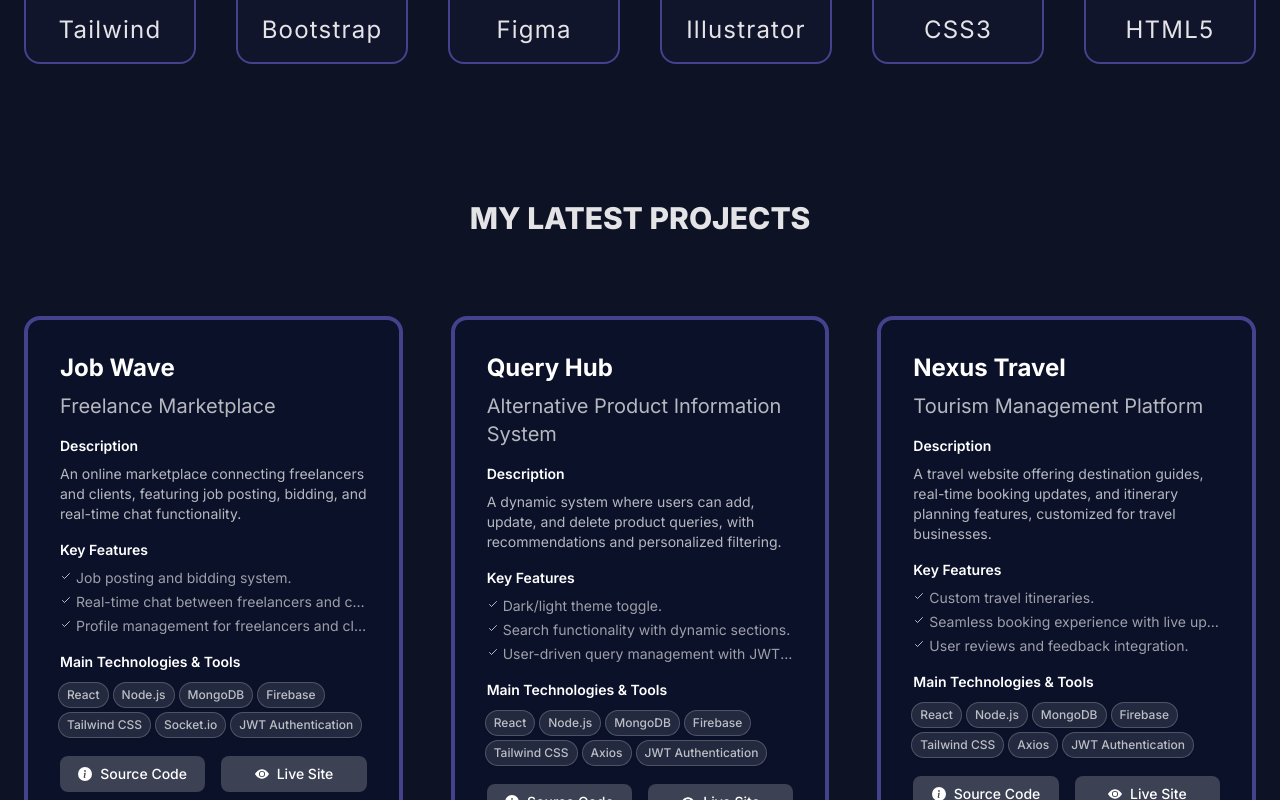
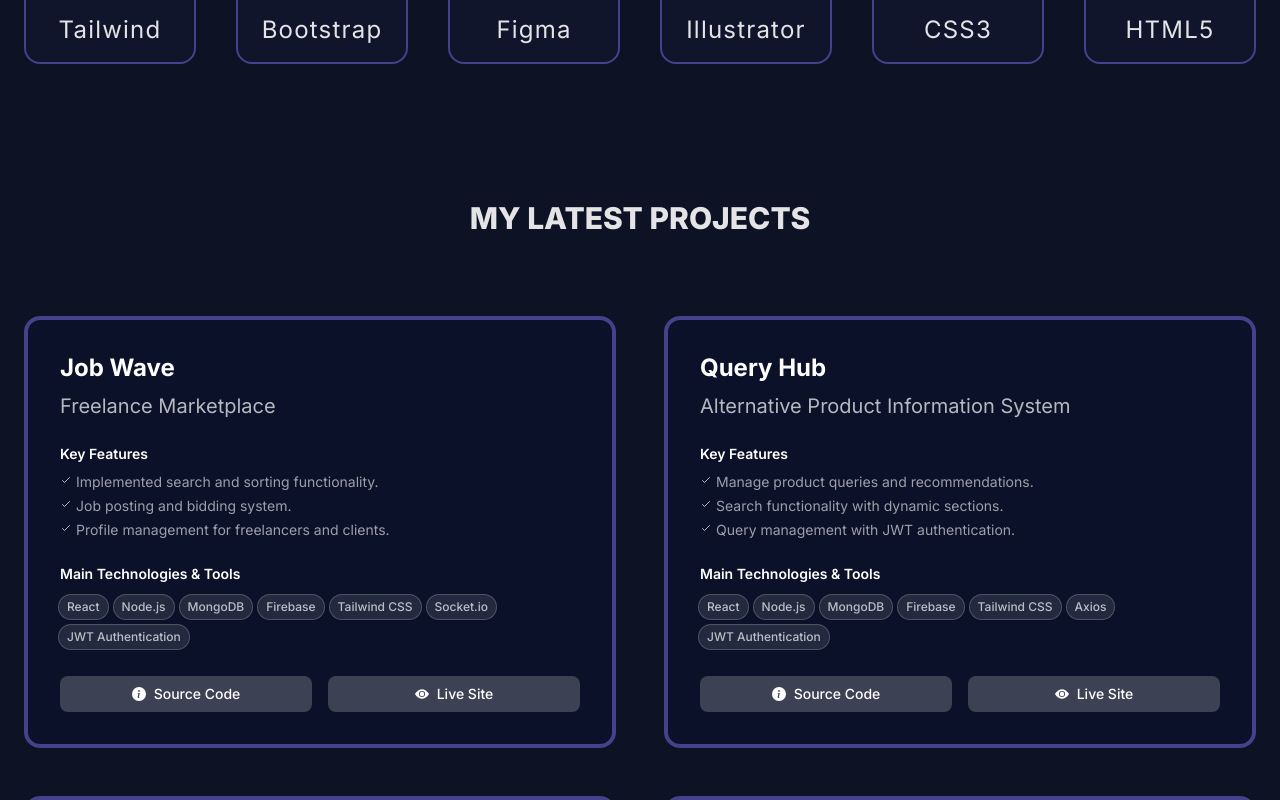
Before and after one commit to alamin6688/portfolio, a React (Vite) app: page / in a window 1280 px wide. Shown: the part 2000-2800 px from the top of the page. Built offline with nearby package versions, Linux system fonts and the light colour scheme.

Commit message:
Bug fixed

```diff
--- a/src/Components/Blogs/Blogs.jsx
+++ b/src/Components/Blogs/Blogs.jsx
@@ -8,7 +8,7 @@ const Blogs = () => {
         <h1 className="text-2xl md:text-3xl font-extrabold text-center uppercase py-4 md:py-8 text-zinc-200 tracking-wider mb-10">
           Blogs
         </h1>
-        <div>
+        <div data-aos="zoom-out" data-aos-duration="2000">
           <article className="flex transition bg-[#0D1224] shadow-[0_0_30px_rgba(127,72,230,0.5)] rounded-lg">
             <div className="rotate-180 p-2 [writing-mode:_vertical-lr]">
               <time
--- a/src/Components/Skills/Skills.jsx
+++ b/src/Components/Skills/Skills.jsx
@@ -84,7 +84,7 @@ const Skills = () => {
           {skills.map((skill) => (
             <div
               key={skill.id}
-              className="flex flex-col items-center justify-center gap-4 bg-[#11152C] rounded-2xl overflow-hidden relative border-2 border-[#45428d] hover:border-[#7f48e6] hover:shadow-[0_0_30px_rgba(127,72,230,0.2)] duration-300 hover:scale-[1.15] transition-all p-4" data-aos="zoom-in-up" data-aos-duration="1000"
+              className="flex flex-col items-center justify-center gap-4 bg-[#11152C] rounded-2xl overflow-hidden relative border-2 border-[#45428d] hover:border-[#7f48e6] hover:shadow-[0_0_30px_rgba(127,72,230,0.2)] duration-300 hover:scale-[1.15] transition-all p-4" data-aos="zoom-in-up" data-aos-duration="1500"
               data-aos-delay={skill.id * 100} // Adding delay based on skill id
             >
               <img src={skill.image} alt={skill.name} className="w-16" />
--- a/src/Components/Works/Works.jsx
+++ b/src/Components/Works/Works.jsx
@@ -6,10 +6,10 @@ const projects = [
     websiteName: "Job Wave",
     title: "Freelance Marketplace",
     description:
-      "An online marketplace connecting freelancers and clients, featuring job posting, bidding, and real-time chat functionality.",
+      "An online marketplace connecting freelancers and clients, featuring job posting, bidding and real-time chat functionality.",
     features: [
+      "Implemented search and sorting functionality.",
       "Job posting and bidding system.",
-      "Real-time chat between freelancers and clients.",
       "Profile management for freelancers and clients.",
     ],
     liveLink: "https://job-wave.netlify.app",
@@ -24,9 +24,9 @@ const projects = [
     description:
       "A dynamic system where users can add, update, and delete product queries, with recommendations and personalized filtering.",
     features: [
-      "Dark/light theme toggle.",
+      "Manage product queries and recommendations.",
       "Search functionality with dynamic sections.",
-      "User-driven query management with JWT authentication.",
+      "Query management with JWT authentication.",
     ],
     liveLink: "https://query-hub-web.netlify.app",
     sourceCode: "https://github.com/alamin6688/query-hub.git",
@@ -34,33 +34,32 @@ const projects = [
     tools: ["Tailwind CSS", "Axios", "JWT Authentication"],
     status: "Completed",
   },
-  {
-    websiteName: "Nexus Travel",
-    title: "Tourism Management Platform",
-    description:
-      "A travel website offering destination guides, real-time booking updates, and itinerary planning features, customized for travel businesses.",
-    features: [
-      "Custom travel itineraries.",
-      "Seamless booking experience with live updates.",
-      "User reviews and feedback integration.",
-    ],
-    liveLink: "https://nexus-travel.netlify.app",
-    sourceCode: "https://github.com/alamin6688/nexus-travel-client.git",
-    technologies: ["React", "Node.js", "MongoDB", "Firebase"],
-    tools: ["Tailwind CSS", "Axios", "JWT Authentication"],
-    status: "Completed",
-  },
+  // {
+  //   websiteName: "Nexus Travel",
+  //   title: "Tourism Management Platform",
+  //   description:
+  //     "A travel website offering destination guides, real-time booking updates, and itinerary planning features, customized for travel businesses.",
+  //   features: [
+  //     "Custom travel itineraries.",
+  //     "Seamless booking experience with live updates.",
+  //     "User reviews and feedback integration.",
+  //   ],
+  //   liveLink: "https://nexus-travel.netlify.app",
+  //   sourceCode: "https://github.com/alamin6688/nexus-travel-client.git",
+  //   technologies: ["React", "Node.js", "MongoDB", "Firebase"],
+  //   tools: ["Tailwind CSS", "Axios", "JWT Authentication"],
+  //   status: "Completed",
+  // },
   {
     websiteName: "Tech Blaze",
     title: "Blog Website",
     description:
       "A modern blog platform that allows users to read, comment, and share tech-related articles. It features user authentication, article categorization, and a responsive design.",
     features: [
-      "User authentication for reading and posting comments.",
       "Article categorization by tags and topics.",
-      "Responsive design for both mobile and desktop views.",
-      "Real-time comment section with user interactions.",
-      "Integration with social media for easy sharing.",
+      "Real-time dynamic updated contents.",
+      "User feedback system and bookmarking.",
+      // "Responsive design for both mobile, tablet and desktop views.",
     ],
     liveLink: "https://tech-blaze.netlify.app",
     sourceCode: "https://github.com/alamin6688/tech-blaze-client.git",
@@ -68,37 +67,35 @@ const projects = [
     tools: ["Tailwind CSS", "Axios", "Express.js"],
     status: "Completed",
   },
-  {
-    websiteName: "Recipe Cafe",
-    title: "Recipe Sharing Platform",
-    description:
-      "An interactive platform for food enthusiasts to discover, share, and explore a wide variety of recipes. Features include user submissions, recipe categorization, and a favorites section.",
-    features: [
-      "Browse and search recipes by ingredients or categories.",
-      "Submit and share your own recipes with the community.",
-      "Add recipes to your favorites for quick access.",
-      "Responsive design optimized for both mobile and desktop users.",
-      "User ratings and comments on recipes.",
-      "Recipe details with step-by-step instructions and ingredient lists.",
-    ],
-    liveLink: "https://recipe-cafe.netlify.app",
-    sourceCode: "https://github.com/alamin6688/recipe-cafe.git",
-    technologies: ["React", "Node.js", "MongoDB", "Firebase"],
-    tools: ["Tailwind CSS", "Axios", "Express.js"],
-    status: "Completed",
-  },
+  // {
+  //   websiteName: "Recipe Cafe",
+  //   title: "Recipe Sharing Platform",
+  //   description:
+  //     "An interactive platform for food enthusiasts to discover, share, and explore a wide variety of recipes. Features include user submissions, recipe categorization, and a favorites section.",
+  //   features: [
+  //     "Browse and search recipes by ingredients or categories.",
+  //     "Submit and share your own recipes with the community.",
+  //     "Add recipes to your favorites for quick access.",
+  //     "Responsive design optimized for both mobile and desktop users.",
+  //     "User ratings and comments on recipes.",
+  //     "Recipe details with step-by-step instructions and ingredient lists.",
+  //   ],
+  //   liveLink: "https://recipe-cafe.netlify.app",
+  //   sourceCode: "https://github.com/alamin6688/recipe-cafe.git",
+  //   technologies: ["React", "Node.js", "MongoDB", "Firebase"],
+  //   tools: ["Tailwind CSS", "Axios", "Express.js"],
+  //   status: "Completed",
+  // },
   {
     websiteName: "Book Store Hub",
     title: "Online Bookstore Platform",
     description:
       "A modern and user-friendly platform for browsing, purchasing, and reviewing books. Features include personalized book recommendations, secure payments, and user reviews.",
     features: [
-      "Browse books by genres, authors, and bestsellers.",
-      "Personalized book recommendations based on user preferences.",
-      "User reviews and ratings for each book.",
-      "Secure online payment and order tracking.",
-      "Wishlist and cart functionality.",
-      "Responsive design for all devices.",
+      "Browse books by tags, authors and topics.",
+      "Read time tracking by graphical representation.",
+      "Wishlist and read-list functionality.",
+      // "User reviews and ratings for each book.",
     ],
     liveLink: "https://book-store-hub.netlify.app",
     sourceCode: "https://github.com/alamin6688/book-store.git",
@@ -115,13 +112,15 @@ const Works = () => {
         <h1 className="text-2xl md:text-3xl font-extrabold text-center uppercase py-4 md:py-8 text-zinc-200">
           My Latest Projects
         </h1>
-        <div className="grid grid-cols-1 md:grid-cols-2 lg:grid-cols-3 gap-6 mt-8 xl:mt-12 xl:gap-12 pb-4 md:pb-0 animate__animated animate__zoomIn">
+        <div className="grid grid-cols-1 md:grid-cols-2 lg:grid-cols-2 gap-6 lg:gap-16 mt-8 xl:mt-12 xl:gap-12 pb-4 md:pb-0">
           {projects.map((project, index) => (
             <div
               key={index}
-              className="card w-full h-auto bg-[#0b1129] rounded-2xl overflow-hidden relative  hover:border-[#7f48e6] hover:shadow-[0_0_30px_rgba(127,72,230,0.5)] duration-300 hover:scale-[1.05] transition-all border-4 border-[#45428d]"
+              className="card w-full h-auto bg-[#0b1129] rounded-2xl overflow-hidden relative  hover:border-[#7f48e6] hover:shadow-[0_0_30px_rgba(127,72,230,0.5)] duration-300 hover:scale-[1.05] transition-all border-4 border-[#45428d]" data-aos="flip-up" data-aos-duration="1500"
+              data-aos-delay={index * 100} // Adding delay based on index
+              data-aos-offset="200" // Adjust the offset to trigger the animation earlier or later
             >
-              <div className="card-content p-6 md:p-8 relative z-10">
+              <div className="card-content p-6 md:p-8 relative z-10 space-y-6">
                 {/* Project Title and Status */}
                 <div className="mb-4">
                   <h2
@@ -134,12 +133,12 @@ const Works = () => {
                 </div>
 
                 {/* Project Description */}
-                <div className="mb-4">
+                {/* <div className="mb-4">
                   <h3 className="text-sm font-semibold text-white mb-2">
                     Description
                   </h3>
                   <p className="text-sm text-white/70">{project.description}</p>
-                </div>
+                </div> */}
 
                 {/* Features */}
                 <div className="mb-4">
```
